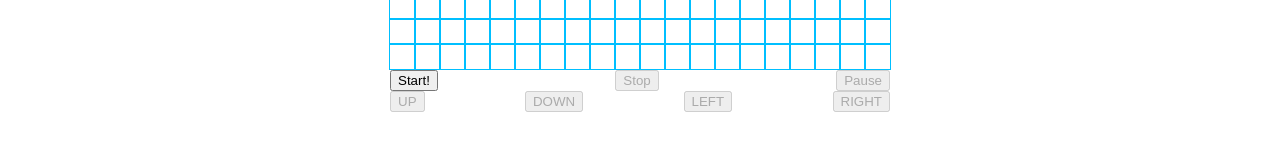
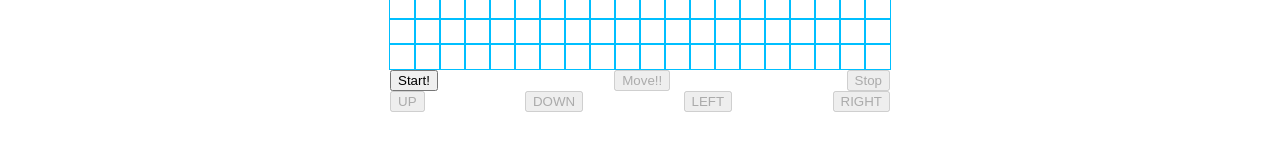
Before and after one commit to Wain-PC/snake-react-redux, a React (Create React App) app: page / in a window 1280 px wide. Shown: the part 496-646 px from the top of the page. Built offline with nearby package versions, Linux system fonts and the light colour scheme.

Commit message:
Snake should now move correctly (but still manually)

```diff
--- a/src/App.js
+++ b/src/App.js
@@ -2,7 +2,7 @@ import React, {Component} from 'react';
 import {connect} from 'react-redux';
 import './App.css';
 import Field from './components/Field';
-import {start, stop, pause, move} from './ducks/game';
+import {start, stop, changeDirection, move} from './ducks/game';
 import Button from './components/Button';
 import {DIRECTIONS} from './utils/constants';
 
@@ -15,18 +15,18 @@ class App extends Component {
 				<div className="App-controls">
 					<Button click={() => this.props.dispatch(start())}
 									disabled={this.props.started && !this.props.paused}>Start!</Button>
+					<Button click={() => this.props.dispatch(move())}
+									disabled={!this.props.started}>Move!!</Button>
 					<Button click={() => this.props.dispatch(stop())} disabled={!this.props.started}>Stop</Button>
-					<Button click={() => this.props.dispatch(pause())}
-									disabled={this.props.paused || !this.props.started}>Pause</Button>
 				</div>
 				<div className="App-controls">
-					<Button click={() => this.props.dispatch(move(DIRECTIONS.UP))}
+					<Button click={() => this.props.dispatch(changeDirection(DIRECTIONS.UP))}
 									disabled={!this.props.started || this.props.paused || this.props.direction === DIRECTIONS.DOWN}>UP</Button>
-					<Button click={() => this.props.dispatch(move(DIRECTIONS.DOWN))}
+					<Button click={() => this.props.dispatch(changeDirection(DIRECTIONS.DOWN))}
 									disabled={!this.props.started || this.props.paused || this.props.direction === DIRECTIONS.UP}>DOWN</Button>
-					<Button click={() => this.props.dispatch(move(DIRECTIONS.LEFT))}
+					<Button click={() => this.props.dispatch(changeDirection(DIRECTIONS.LEFT))}
 									disabled={!this.props.started || this.props.paused || this.props.direction === DIRECTIONS.RIGHT}>LEFT</Button>
-					<Button click={() => this.props.dispatch(move(DIRECTIONS.RIGHT))}
+					<Button click={() => this.props.dispatch(changeDirection(DIRECTIONS.RIGHT))}
 									disabled={!this.props.started || this.props.paused || this.props.direction === DIRECTIONS.LEFT}>RIGHT</Button>
 				</div>
 			</div>
--- a/src/ducks/game.js
+++ b/src/ducks/game.js
@@ -1,5 +1,5 @@
 // game.js
-import {createField, createSnake, spawnFood, updateField, moveSnake} from '../utils/field';
+import * as utils from '../utils/utils';
 
 // Actions
 const START = 'snake/game/START';
@@ -7,7 +7,6 @@ const CREATE_FIELD = 'snake/game/CREATE_FIELD';
 const CREATE_SNAKE = 'snake/game/CREATE_SNAKE';
 const SPAWN_FOOD = 'snake/game/SPAWN_FOOD';
 const STOP = 'snake/game/STOP';
-const PAUSE = 'snake/game/PAUSE';
 const UPDATE_FRAME = 'snake/game/UPDATE_FRAME';
 const MOVE_SNAKE = 'snake/game/MOVE_SNAKE';
 const CHANGE_DIRECTION = 'snake/game/CHANGE_DIRECTION';
@@ -17,72 +16,81 @@ const defaultState = {
 	started: false,
 	paused: false,
 	stepTime: 1000,
-	field: createField(20),
+	field: utils.createField(20),
 	direction: 0
 };
 
 // Reducer
 export default function reducer(state = defaultState, action = {}) {
+	let newState;
 	switch (action.type) {
 		case START: {
-			return Object.assign({}, state, {started: true, paused: false});
+			newState = Object.assign({}, state, {started: true, paused: false});
+			break;
 		}
 		case STOP: {
-			return Object.assign({}, state, {started: false, paused: false});
-		}
-		case PAUSE: {
-			return Object.assign({}, state, {paused: true});
+			newState = Object.assign({}, state, {started: false, paused: false});
+			break;
 		}
 		case CREATE_SNAKE: {
-			return Object.assign({}, state, {snake: createSnake(state.size)});
+			newState = Object.assign({}, state, {snake: utils.createSnake(state.size)});
+			break;
 		}
 		case SPAWN_FOOD: {
-			return Object.assign({}, state, {food: spawnFood(state.size)});
+			newState = Object.assign({}, state, {food: utils.spawnFood(state.size)});
+			break;
 		}
-		case UPDATE_FRAME: {
-			return Object.assign({}, state, {field: updateField(state.size, state.snake, state.food)});
+		case CHANGE_DIRECTION: {
+			newState = Object.assign({}, state, {direction: action.payload});
+			break;
 		}
 		case MOVE_SNAKE: {
-			const snake = moveSnake(state.snake, action.payload, state.direction);
-			if (!snake) {
-				return state;
-			}
-			return Object.assign({}, state, {snake, direction: action.payload});
-		}
-		case CHANGE_DIRECTION: {
-			return Object.assign({}, state, {snake: moveSnake(state.snake, action.payload, state.direction)});
+			newState = Object.assign({}, state, {snake: utils.moveSnake(state.snake, state.direction)});
+			break;
 		}
 		default:
-			return state;
+			newState = state;
 	}
+	return Object.assign(newState, {field: utils.updateField(newState.size, newState.snake, newState.food)});
 }
 
 // Action Creators
 export function start() {
-	return (dispatch) => {
+	return (dispatch, getState) => {
 		//Dispatch start
 		dispatch({type: START});
 		dispatch({type: CREATE_FIELD});
 		dispatch({type: CREATE_SNAKE});
 		dispatch({type: SPAWN_FOOD});
-		dispatch({type: UPDATE_FRAME});
-	}
+		dispatch({type: CHANGE_DIRECTION, payload: 0});
+	};
 }
 
 export function stop() {
 	return (dispatch) => {
 		dispatch({type: STOP});
-		dispatch({type: UPDATE_FRAME});
 	}
 }
 
-export function pause() {
-	return {type: PAUSE};
+export function move() {
+	return (dispatch, getState) => {
+		const state = getState().game;
+		if (utils.canPerformMove(state.field.length, state.snake, state.direction)) {
+			dispatch({type: MOVE_SNAKE});
+		}
+		else {
+			dispatch(stop());
+		}
+
+	}
 }
 
-export function move(direction) {
-	return (dispatch) => {
-		dispatch({type: MOVE_SNAKE, payload: direction});
-		dispatch({type: UPDATE_FRAME});
+export function changeDirection(direction) {
+	return (dispatch, getState) => {
+		const state = getState().game;
+		if (utils.canChangeDirection(direction, state.direction)) {
+			return dispatch({type: CHANGE_DIRECTION, payload: direction});
+		}
+		return dispatch({type: STOP});
 	}
 }
--- a/src/utils/field.js
+++ /dev/null
@@ -1,68 +0,0 @@
-import {TYPES, DIRECTIONS, BANNED_DIRECTIONS} from './constants';
-
-const getRandomCoordinate = (fieldSize) => Math.round(Math.random() * (fieldSize - 1));
-
-export const createField = (size) => {
-	let field = [];
-	for (let i = 0; i < size; i++) {
-		field[i] = [];
-		for (let j = 0; j < size; j++) {
-			field[i][j] = TYPES.TYPE_EMPTY;
-		}
-	}
-	return field;
-};
-
-export const createSnake = (fieldSize, length = 3) => {
-	const headPos = Math.floor(fieldSize / 2);
-	let snakeCoords = [];
-	for (let i = 0; i < length; i++) {
-		snakeCoords.push({x: headPos, y: headPos - i});
-	}
-	return snakeCoords;
-};
-
-
-export const spawnFood = (fieldSize) => {
-	const x = getRandomCoordinate(fieldSize);
-	const y = getRandomCoordinate(fieldSize);
-	return {x, y};
-};
-
-export const updateField = (size, snake, food) => {
-	let field = createField(size);
-	field[food.x][food.y] = TYPES.TYPE_FOOD;
-	for (let i = 0; i < snake.length; i++) {
-		field[snake[i].x][snake[i].y] = TYPES.TYPE_SNAKE;
-	}
-	return field;
-};
-
-export const moveSnake = (snake, newDirection, oldDirection) => {
-	if (BANNED_DIRECTIONS[newDirection] === oldDirection) {
-		return false;
-	}
-	//Remove tail
-	snake.pop();
-	const head = snake[0];
-	//Add new value before the head
-	switch (newDirection) {
-		case DIRECTIONS.UP: {
-			snake.unshift({x: head.x, y: head.y - 1});
-			break;
-		}
-		case DIRECTIONS.DOWN: {
-			snake.unshift({x: head.x, y: head.y + 1});
-			break;
-		}
-		case DIRECTIONS.LEFT: {
-			snake.unshift({x: head.x - 1, y: head.y});
-			break;
-		}
-		case DIRECTIONS.RIGHT: {
-			snake.unshift({x: head.x + 1, y: head.y});
-			break;
-		}
-	}
-	return snake;
-};
--- /dev/null
+++ b/src/utils/utils.js
@@ -0,0 +1,82 @@
+import {TYPES, DIRECTIONS, BANNED_DIRECTIONS} from './constants';
+
+const getRandomCoordinate = (fieldSize) => Math.round(Math.random() * (fieldSize - 1));
+
+const getNewSnakeHead = (snake, direction) => {
+	console.log(snake, direction);
+	const head = snake[0];
+	switch (direction) {
+		case DIRECTIONS.UP: {
+			return {x: head.x, y: head.y - 1};
+		}
+		case DIRECTIONS.DOWN: {
+			return {x: head.x, y: head.y + 1};
+		}
+		case DIRECTIONS.LEFT: {
+			return {x: head.x - 1, y: head.y};
+		}
+		case DIRECTIONS.RIGHT: {
+			return {x: head.x + 1, y: head.y};
+		}
+		default: {
+			return {x: head.x, y: head.y};
+		}
+	}
+};
+
+export const createField = (size) => {
+	let field = [];
+	for (let i = 0; i < size; i++) {
+		field[i] = [];
+		for (let j = 0; j < size; j++) {
+			field[i][j] = TYPES.TYPE_EMPTY;
+		}
+	}
+	return field;
+};
+
+export const createSnake = (fieldSize, length = 3) => {
+	const headPos = Math.floor(fieldSize / 2);
+	let snakeCoords = [];
+	for (let i = 0; i < length; i++) {
+		snakeCoords.push({x: headPos, y: headPos - i});
+	}
+	return snakeCoords.reverse();
+};
+
+
+export const spawnFood = (fieldSize) => {
+	const x = getRandomCoordinate(fieldSize);
+	const y = getRandomCoordinate(fieldSize);
+	return {x, y};
+};
+
+export const updateField = (size, snake, food) => {
+	let field = createField(size);
+	if (food) {
+		field[food.x][food.y] = TYPES.TYPE_FOOD;
+	}
+	if (snake) {
+		for (let i = 0; i < snake.length; i++) {
+			field[snake[i].x][snake[i].y] = TYPES.TYPE_SNAKE;
+		}
+	}
+
+	return field;
+};
+
+export const moveSnake = (snake, direction) => {
+	snake = Object.assign([], snake);
+	//Remove tail
+	snake.pop();
+	//Add new value before the head
+	snake.unshift(getNewSnakeHead(snake, direction));
+	return snake;
+};
+
+export const canChangeDirection = (newDirection, oldDirection) => BANNED_DIRECTIONS[newDirection] !== oldDirection;
+
+export const canPerformMove = (fieldSize, snake, direction) => {
+	const newHead = getNewSnakeHead(snake, direction);
+	return newHead.x >= 0 && newHead.x < fieldSize && newHead.y >= 0 && newHead.y < fieldSize;
+};
```
